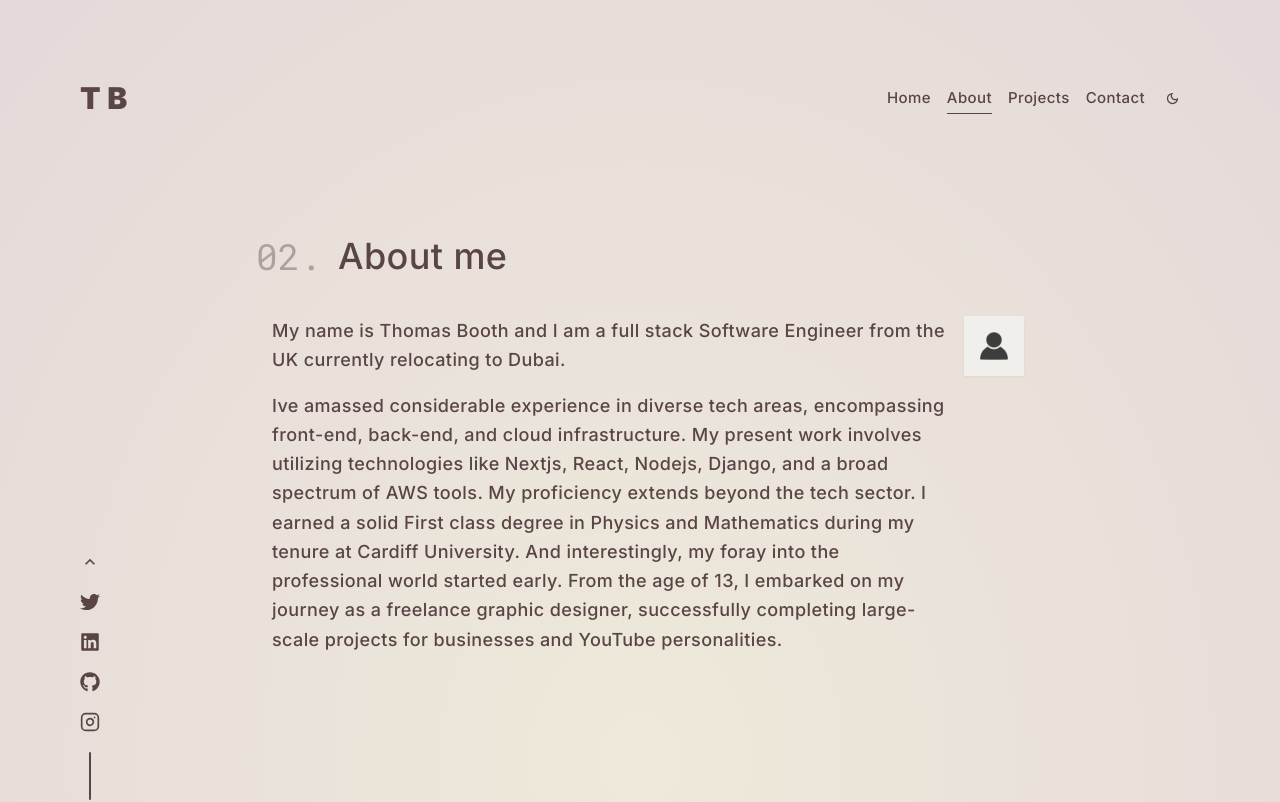
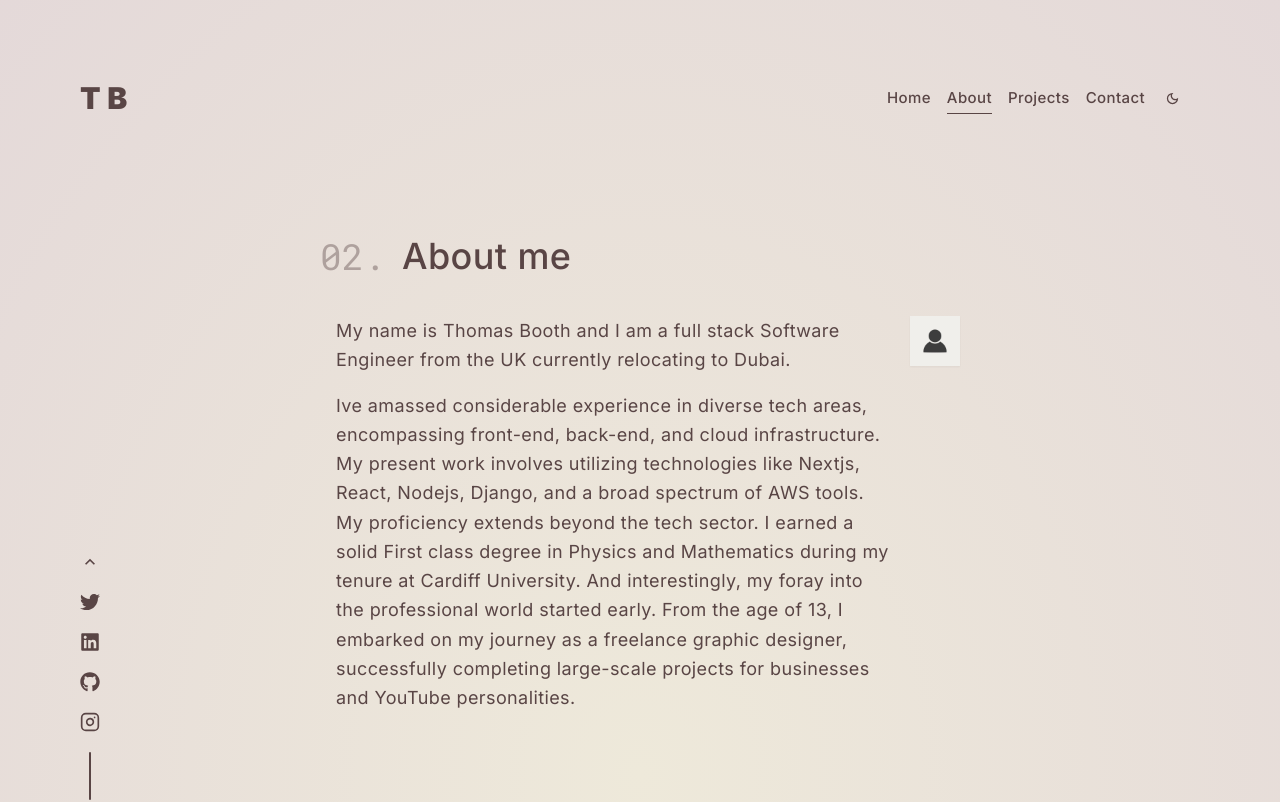
Before and after one commit to thomassbooth/Thomas-Booth-Portfolio, a Next.js app: page /about in a window 1280 px wide. Shown: the top 802 px of the page. Built offline with nearby package versions, Linux system fonts and the light colour scheme.

Commit message:
page width change

```diff
--- a/app/about/page.tsx
+++ b/app/about/page.tsx
@@ -9,7 +9,7 @@ import MeClient from '../components/about/MeClient'
 
 const AboutPage = () => {
   return (
-  <PageTransition width = 'w-4/5'>
+  <PageTransition width = 'w-4/6'>
     <Title title = 'About me' pageNo = {'02'} slideDirection = {'up'}/>
     <MeClient/>
     <Subtitle title = {'My Tech Stack'} visable = {{y: '0%'}} hidden = {{y: '30%'}}/>
--- a/app/components/about/MeClient.tsx
+++ b/app/components/about/MeClient.tsx
@@ -5,7 +5,7 @@ import React from 'react'
 
 const MeClient = () => {
   return (
-    <div className = 'flex h-[70vh] 2xl:h-[75vh] font-medium text-lg'>
+    <div className = 'flex h-[70vh] 2xl:h-[75vh] text-lg'>
       <div className = 'leading-relaxed px-4'>
         <p className = 'mb-4'>
             My name is Thomas Booth and I am a full stack Software Engineer from the UK currently relocating to Dubai.
```
